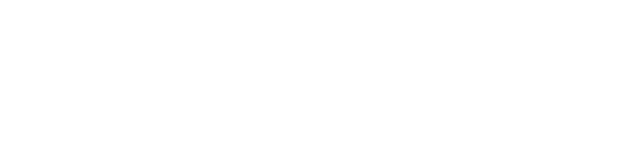
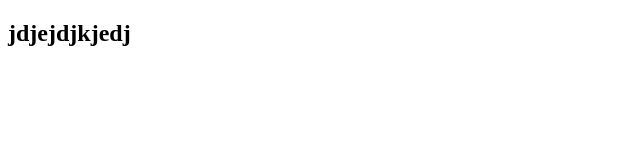
Before and after one commit to durjoyroy068/web_personal, a plain HTML site: page index.html in a window 1280 px wide. Shown: the whole page, without its empty margins (0-640 px from the left). Drawn offline with Linux system fonts and the light colour scheme.

Commit message:
first commit

```diff
--- a/index.html
+++ b/index.html
@@ -7,7 +7,7 @@
 </head>
 <body>
     <header>
-
+   <h2>jdjejdjkjedj</h2>
     </header>
     <main>
 
```
